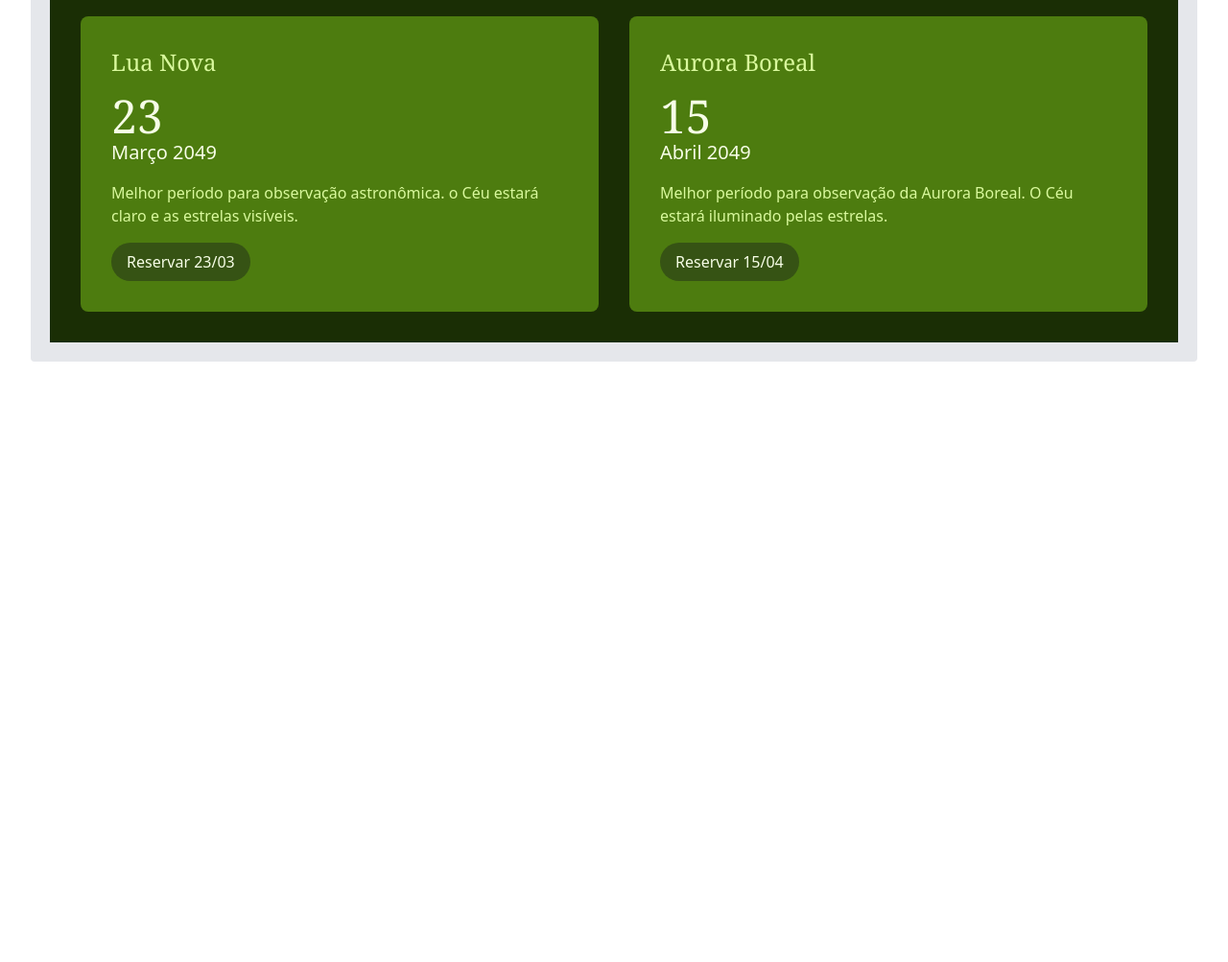
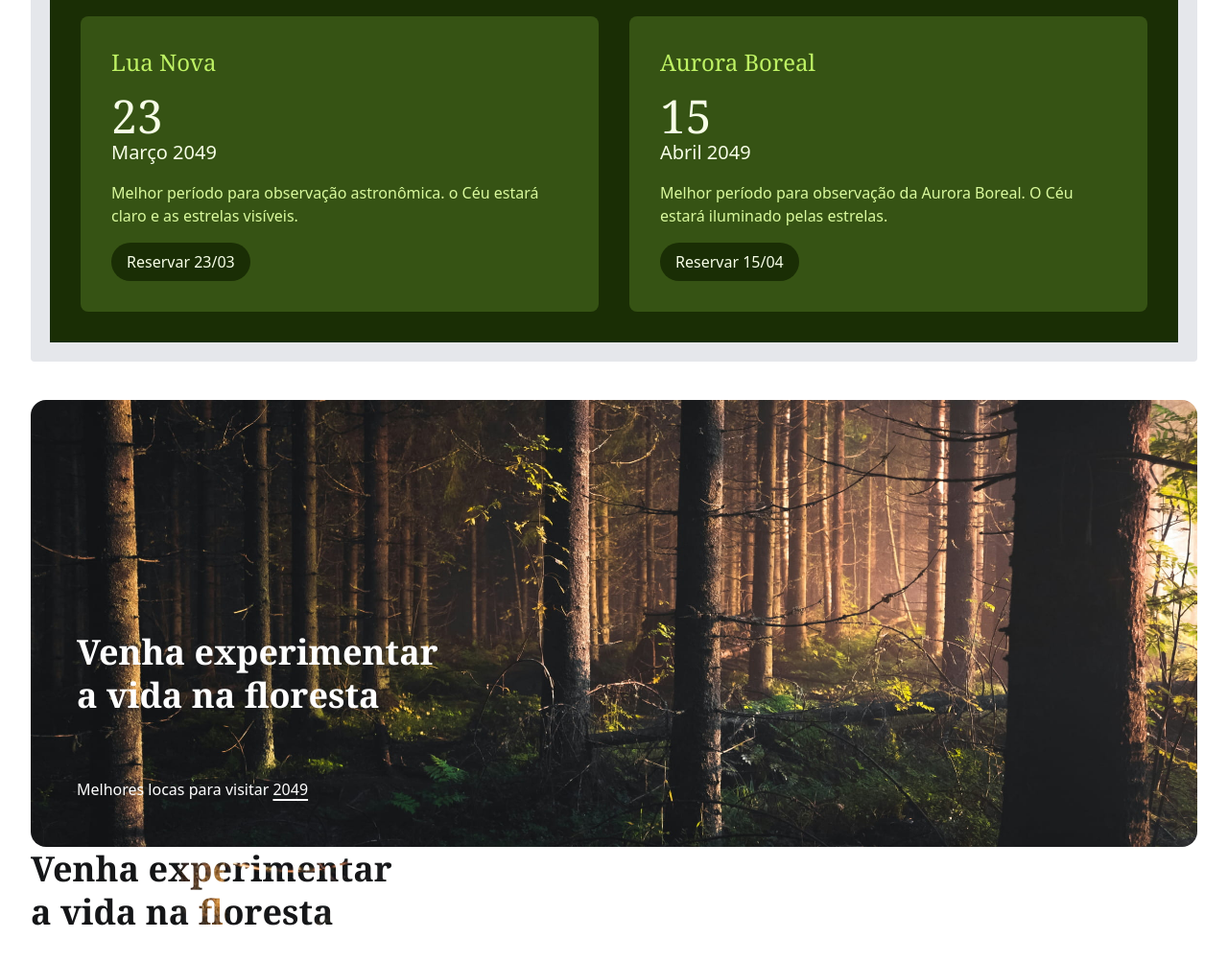
Before and after one commit to oricardos/Forest, a website: page src/index.html in a window 1280 px wide. Shown: the part 653-1656 px from the top of the page at 96% size. Before the commit the page ends 1062 px from the top, so only its background shows below. Drawn offline with Linux system fonts and the light colour scheme.

Commit message:
background

```diff
--- a/src/index.html
+++ b/src/index.html
@@ -38,29 +38,71 @@
       </button>
     </div>
 
+    <!-- Exercício cores e fontes-->
+    <div>
       <h1>Exercício</h1>
-    <div class="border-[20px] bg-lime-950 p-8 flex flex-col align-center text-center rounded">
-      <h4 class="text-lime-200 uppercase text-base">conecte-se com a natureza</h4>
-      <h1 class="capitalize text-white text-7xl font-serif mt-4 text-balance">Cada som, cada momento, uma nova descoberta</h1>
+      <div
+        class="border-[20px] bg-lime-950 p-8 flex flex-col align-center text-center rounded"
+      >
+        <h4 class="text-lime-200 uppercase text-base">
+          conecte-se com a natureza
+        </h4>
+        <h1 class="capitalize text-white text-7xl font-serif mt-4 text-balance">
+          Cada som, cada momento, uma nova descoberta
+        </h1>
         <div class="grid grid-cols-2 gap-8 mt-8">
-        <div class="bg-lime-700 rounded-lg p-8 flex flex-col items-start">
-          <span class="capitalize block text-2xl font-serif text-lime-200">lua nova</span>
+          <div class="bg-lime-900 rounded-lg p-8 flex flex-col items-start">
+            <span class="capitalize block text-2xl font-serif text-lime-300"
+              >lua nova</span
+            >
             <span class="text-5xl text-lime-50 font-serif mt-4">23</span>
             <p class="text-xl text-lime-50 capitalize mb-4">março 2049</p>
-          <p class="text-lime-200 text-left mb-4">Melhor período para observação astronômica. o Céu estará claro e as estrelas visíveis.</p>
+            <p class="text-lime-200 text-left mb-4">
+              Melhor período para observação astronômica. o Céu estará claro e
+              as estrelas visíveis.
+            </p>
 
-          <button class="bg-lime-900 text-lime-50 px-4 py-2 rounded-full">Reservar 23/03</button>
+            <button class="bg-lime-950 text-lime-50 px-4 py-2 rounded-full">
+              Reservar 23/03
+            </button>
           </div>
 
-        <div class="bg-lime-700 rounded-lg p-8 flex flex-col items-start">
-          <span class="capitalize block text-2xl font-serif text-lime-200">Aurora Boreal</span>
+          <div class="bg-lime-900 rounded-lg p-8 flex flex-col items-start">
+            <span class="capitalize block text-2xl font-serif text-lime-300"
+              >Aurora Boreal</span
+            >
             <span class="text-5xl text-lime-50 font-serif mt-4">15</span>
             <p class="text-xl text-lime-50 capitalize mb-4">abril 2049</p>
-          <p class="text-lime-200 text-left mb-4">Melhor período para observação da Aurora Boreal. O Céu estará iluminado pelas estrelas.</p>
+            <p class="text-lime-200 text-left mb-4">
+              Melhor período para observação da Aurora Boreal. O Céu estará
+              iluminado pelas estrelas.
+            </p>
 
-          <button class="bg-lime-900 text-lime-50 px-4 py-2 rounded-full">Reservar 15/04</button>
+            <button class="bg-lime-950 text-lime-50 px-4 py-2 rounded-full">
+              Reservar 15/04
+            </button>
           </div>
         </div>
       </div>
+    </div>
+    <!-- Fim Exercício cores e fontes-->
+    <!-- Background -->
+    <div class="my-10">
+      <div
+        class="p-12 pt-60 bg-[url('./img/floresta.jpg')] bg-cover bg-center rounded-2xl"
+      >
+        <h1
+          class="text-4xl/tight text-white font-serif font-bold text-balance mb-16 max-w-screen-sm"
+        >
+          Venha experimentar a vida na floresta
+        </h1>
+        <p class="text-white">
+          Melhores locas para visitar
+          <a href="" class="underline underline-offset-4 decoration-2">2049</a>
+        </p>
+      </div>
+      <h1 class="text-4xl/tight bg-[url('./img/floresta.jpg')] text-transparent bg-clip-text font-serif font-bold text-balance mb-16 max-w-screen-sm">Venha experimentar a vida na floresta</h1>
+    </div>
+    <!-- Fim Background -->
   </body>
 </html>
```
Also changed, not shown: src/img/camera.jpg (deleted), src/img/floresta.jpg (added), src/img/notebook.jpg (deleted), src/img/padrao.svg (added), src/img/tablet.jpg (deleted), src/output.css. Lines whose indentation alone changed are shown as unchanged.
